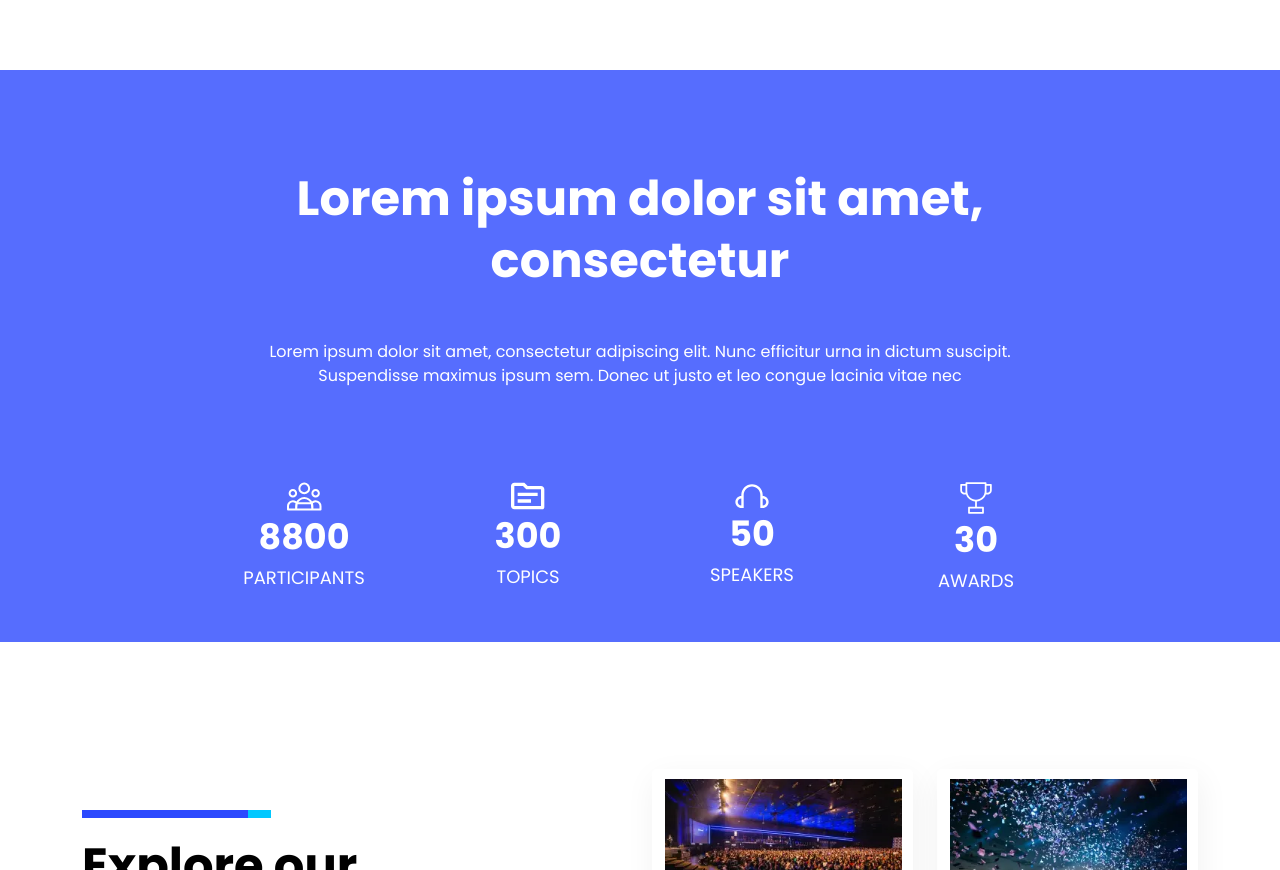
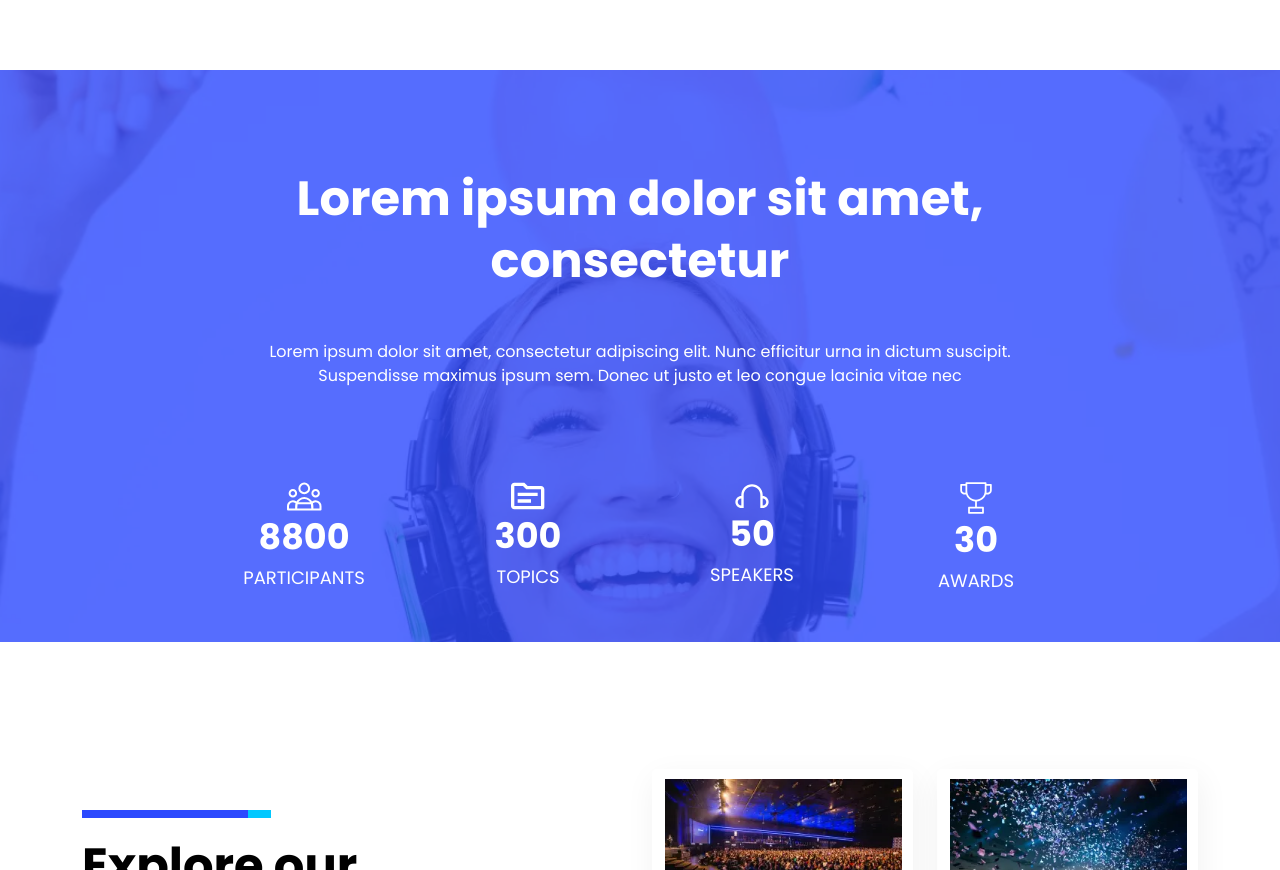
Before and after one commit to Pranavthakur547/Events-Free-Home-Page, a plain HTML site: page index.html in a window 1280 px wide. Shown: the part 1733-2603 px from the top of the page. Drawn offline with nearby package versions, Linux system fonts and the light colour scheme.

Commit message:
adding section-3 bg img

```diff
--- a/assets/css/style.css
+++ b/assets/css/style.css
@@ -162,7 +162,7 @@
 
 /* =========================Section-3========================================== */
 .bg-section-3 {
-    background-image: url(/assets/images/PNG-1/baloon-girl.webp);
+    background-image: url(/assets/images/png/baloon-girl.webp);
     background-repeat: no-repeat;
     background-position: center;
     background-size: cover;
```
